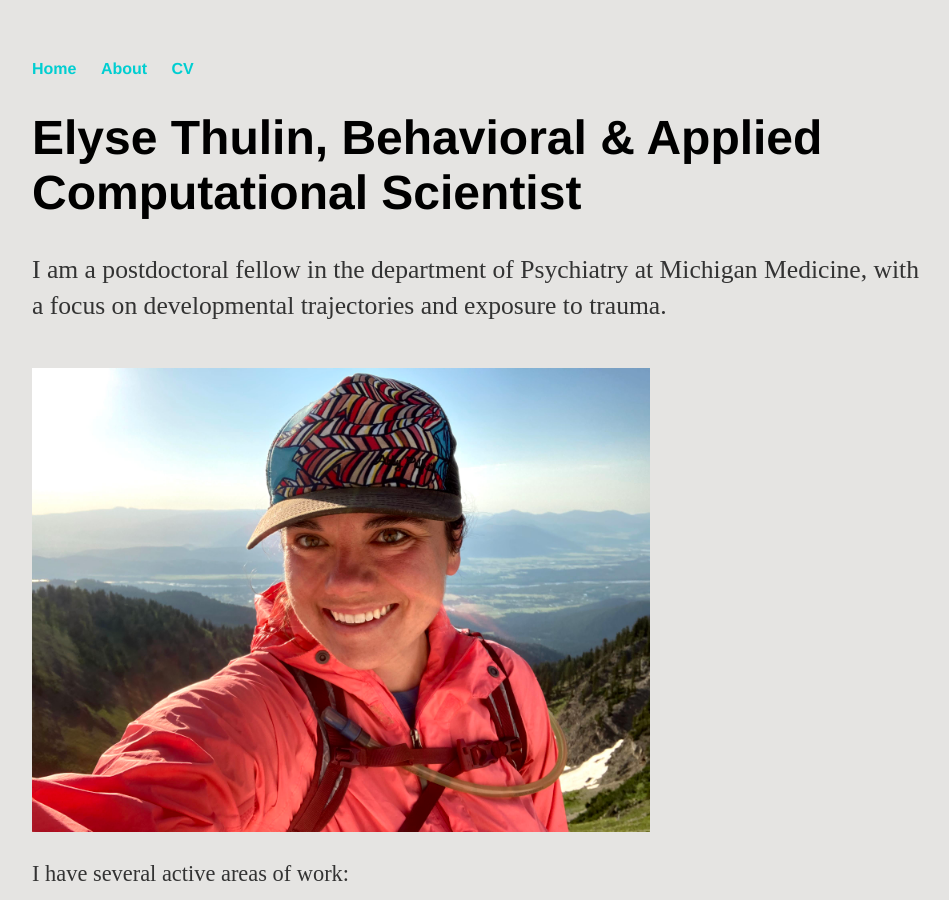
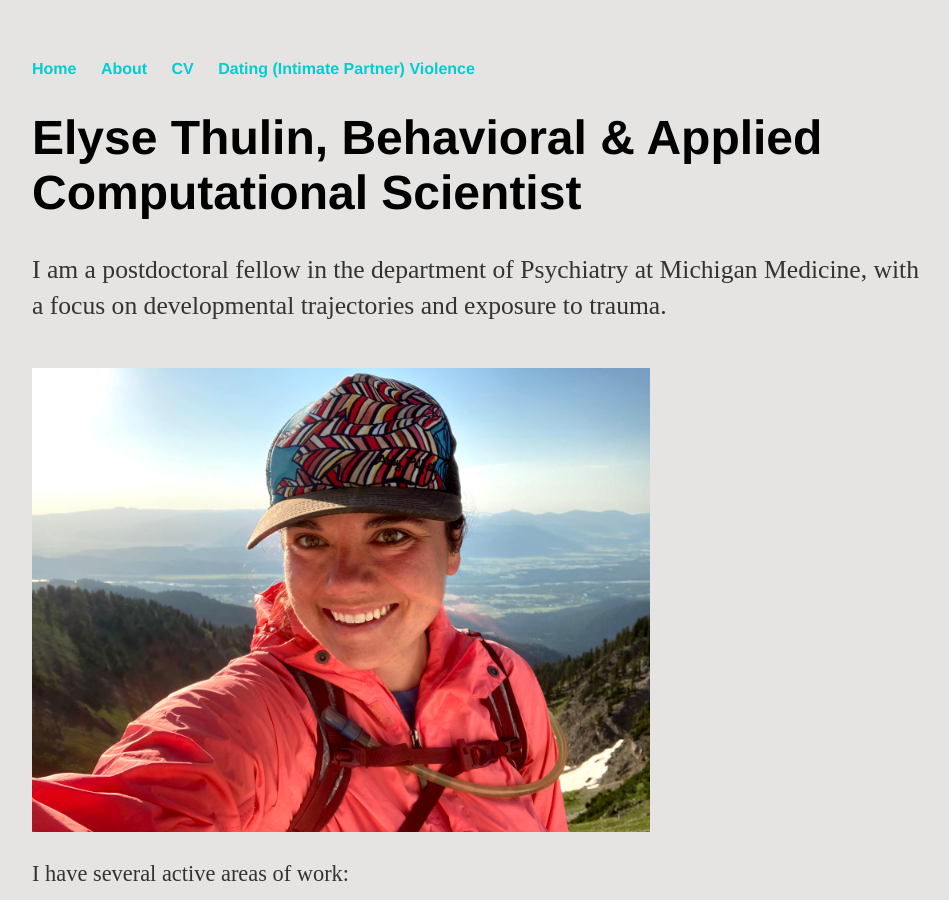
Before and after one commit to elysethulin/elysethulin.github.io, a Jekyll site: the page built from index.html, in a window 1280 px wide and 900 px high. Shown: the whole window, without its empty margins (160-1109 px from the left). Built offline with Jekyll 4.4.1, drawn with Linux system fonts in a browser that asks for light colours.

Commit message:
Update default.html

```diff
--- a/_layouts/default.html
+++ b/_layouts/default.html
@@ -11,6 +11,7 @@
 	        		<li><a href="/">Home</a></li>
 		        	<li><a href="/about">About</a></li>
 	        		<li><a href="/cv">CV</a></li>
+				<li><a href="/dvipv">Dating (Intimate Partner) Violence</a></li>
 	    		</ul>
 			</nav>
 			<div class="container">
```
